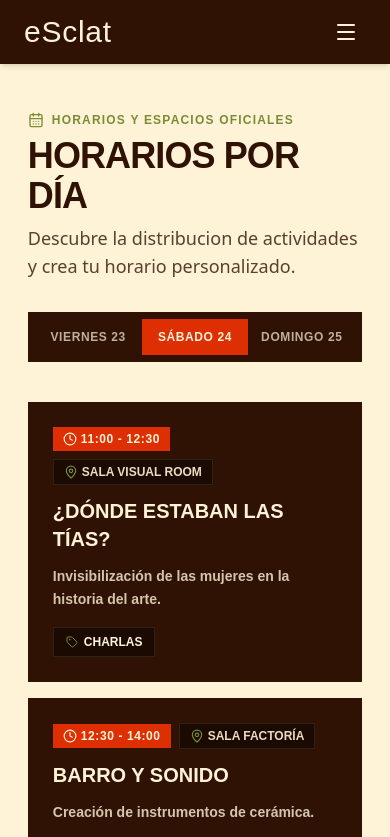
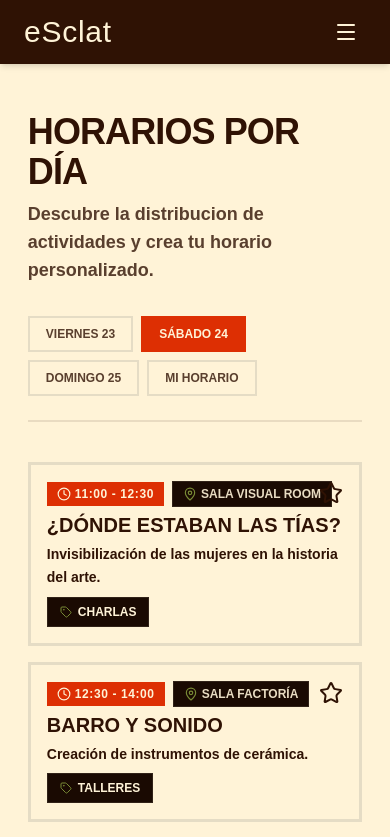
Before and after one commit to yosunealonso/esclatfest, a Vue app: page /programa/sabado in a window 390 px wide. Shown: the top 837 px of the page. Built offline with nearby package versions, Linux system fonts and the light colour scheme; a web font is replaced by a local one.

Commit message:
Actualizacion pagina artistas, actualizacion estilo programa y creacion horario personalizado.

```diff
--- a/package.json
+++ b/package.json
@@ -12,6 +12,7 @@
     "@tailwindcss/vite": "^4.1.18",
     "class-variance-authority": "^0.7.1",
     "clsx": "^2.1.1",
+    "html-to-image": "^1.11.13",
     "lucide-vue-next": "^0.563.0",
     "reka-ui": "^2.8.0",
     "tailwind-merge": "^3.4.0",
--- a/src/router/index.ts
+++ b/src/router/index.ts
@@ -1,6 +1,7 @@
 import { createRouter, createWebHistory, type RouteRecordRaw } from 'vue-router';
 import HomeView from '../views/HomeView.vue';
 import ArtistaDetalle from '../views/ArtistaDetalle.vue';
+import MiHorarioView from '../views/MiHorarioView.vue'
 
 const routes: Array<RouteRecordRaw> = [
   {
@@ -44,6 +45,11 @@ const routes: Array<RouteRecordRaw> = [
         name: 'ProgramaDomingo',
         component: () => import('../views/ProgramaDiaView.vue'),
         props: { dia: 'Domingo' }
+      },
+      {
+        path: 'mihorario',
+        name: 'MiHorario',
+        component: MiHorarioView
       }
     ]
   },
--- a/src/views/ArtistasView.vue
+++ b/src/views/ArtistasView.vue
@@ -36,18 +36,18 @@ const artistasFiltrados = computed(() => {
           Lineup
         </h1>
 
-        <p class="font-articulat-medium text-lg md:text-2xl text-[#2f1204]/90 max-w-3xl leading-relaxed">
+        <p class="font-articulat-medium text-[#2f1204]/80 text-lg">
           Explora los artistas presentes en esta edición del festival.
         </p>
       </div>
 
-      <div class="flex flex-wrap gap-2 border-b-2 border-[#2f1204]/10 pb-6">
+      <div class="flex flex-wrap gap-2 border-b-3 border-[#2f1204]/10 pb-6">
         <button
           v-for="dis in disciplinas"
           :key="dis"
           @click="disciplinaSeleccionada = dis"
           :class="[
-            'px-4 py-2 text-xs uppercase font-articulat-bold transition-all rounded-none border-[#aaa59b]/50 border-2',
+            'px-4 py-2 text-xs uppercase font-articulat-bold transition-all rounded-none border-[#aaa59b]/50 border-3',
             disciplinaSeleccionada === dis
               ? 'bg-[#dd2f03] text-[#fff3d7]'
               : 'bg-[#fff3d7] text-[#2f1204]/80 hover:bg-[#fff3d7]/50'
@@ -66,7 +66,7 @@ const artistasFiltrados = computed(() => {
           v-for="artista in artistasFiltrados"
           :key="artista.id"
           :to="`/artistas/${artista.id}`"
-          class="bg-[#fff3d7] border-[#aaa59b]/50 border-2 hover:bg-[#dd2f03] hover:border-0 text-[#2f1204] rounded-none overflow-hidden flex flex-col transition-all duration-300 group hover:scale-[1.02]"
+          class="bg-[#fff3d7] border-[#aaa59b]/50 border-3 hover:bg-[#dd2f03] hover:border-0 text-[#2f1204] rounded-none overflow-hidden flex flex-col transition-all duration-300 group hover:scale-[1.02]"
         >
 
           <div class="aspect-video w-full bg-[#1a0a02] relative overflow-hidden">
--- a/src/views/HomeView.vue
+++ b/src/views/HomeView.vue
@@ -148,11 +148,11 @@ onUnmounted(() => {
           Escucha la playlist oficial de Esclat 2026
         </h2>
 
-        <div class="w-full rounded-[3rem] overflow-hidden bg-[#2f1204] p-2 md:p-4">
+        <div class="w-full rounded-[3rem] overflow-hidden bg-[#dd2f03] p-2 md:p-4">
 
           <iframe
             style="border-radius: 2.5rem"
-            src="https://open.spotify.com/embed/playlist/37i9dQZF1DXcBWIGoYBM5M?utm_source=generator"
+            src="https://open.spotify.com/embed/playlist/6Dadud4pF7SaHwwfAmgZdi"
             width="100%"
             height="500"
             frameBorder="0"
--- /dev/null
+++ b/src/views/MiHorarioView.vue
@@ -0,0 +1,179 @@
+<script setup lang="ts">
+import { computed, ref } from 'vue';
+import { AGENDA } from '../data/mockData';
+import * as htmlToImage from 'html-to-image';
+
+const horarioRef = ref<HTMLElement | null>(null);
+
+const favoritos = ref<string[]>(
+  JSON.parse(localStorage.getItem('favoritos') || '[]')
+);
+
+const eventosFavoritos = computed(() =>
+  AGENDA.filter(e => favoritos.value.includes(e.id))
+);
+
+const viernes = computed(() =>
+  eventosFavoritos.value.filter(e => e.dia === 'Viernes')
+);
+
+const sabado = computed(() =>
+  eventosFavoritos.value.filter(e => e.dia === 'Sábado')
+);
+
+const domingo = computed(() =>
+  eventosFavoritos.value.filter(e => e.dia === 'Domingo')
+);
+
+const descargarHorario = async () => {
+  if (!horarioRef.value) return;
+
+  const dataUrl = await htmlToImage.toJpeg(horarioRef.value, {
+    quality: 0.95,
+    pixelRatio: 2
+  });
+
+  const link = document.createElement('a');
+  link.download = 'mi-horario-esclat.jpg';
+  link.href = dataUrl;
+  link.click();
+};
+</script>
+
+<template>
+  <div class="space-y-6">
+
+    <div class="flex justify-between items-center">
+      <h1 class="text-4xl font-articulat-bold uppercase text-[#2f1204]">
+        Mi horario
+      </h1>
+
+      <button
+        @click="descargarHorario"
+        class="bg-[#dd2f03] text-[#fff3d7] px-5 py-3 uppercase font-articulat-bold hover:scale-105 transition-transform"
+      >
+        Descargar JPG
+      </button>
+    </div>
+
+    <div
+      ref="horarioRef"
+      class="bg-[#fff3d7] p-8 md:p-12 border-4 border-[#2f1204]/20 space-y-10"
+    >
+        <div
+        class="relative border-b-4 border-[#2f1204]/20 pb-10 min-h-65 flex flex-col justify-center items-center overflow-visible"
+        >
+        <img
+            src="/estrelaa.png"
+            alt=""
+            class="absolute -top-2 -left-10 w-40 md:w-56 object-contain pointer-events-none select-none"
+        />
+        <img
+            src="/estrella.png"
+            alt=""
+            class="absolute top-10 -right-8 w-44 md:w-60 object-contain pointer-events-none select-none"
+        />
+        <h1
+            class="relative z-10 font-variex text-[#dd2f03] text-6xl md:text-8xl leading-none"
+        >
+            eSclat
+        </h1>
+        <p
+            class="relative z-10 font-articulat-bold uppercase text-[#2f1204] text-xl md:text-3xl mt-5 text-center"
+        >
+            Mi horario personal
+        </p>
+        </div>
+
+      <div v-if="viernes.length">
+        <h2 class="font-articulat-bold uppercase text-3xl text-[#dd2f03] mb-4">
+          Viernes 23
+        </h2>
+
+        <div class="space-y-3">
+          <div
+            v-for="evento in viernes"
+            :key="evento.id"
+            class="border-2 border-[#2f1204]/20 p-4"
+          >
+            <h3 class="font-articulat-bold uppercase text-xl">
+              {{ evento.titulo }}
+            </h3>
+
+            <p>
+              {{ evento.hora }} · {{ evento.espacio }}
+            </p>
+          </div>
+        </div>
+      </div>
+
+      <div v-if="sabado.length">
+        <h2 class="font-articulat-bold uppercase text-3xl text-[#dd2f03] mb-4">
+          Sábado 24
+        </h2>
+
+        <div class="space-y-3">
+          <div
+            v-for="evento in sabado"
+            :key="evento.id"
+            class="border-2 border-[#2f1204]/20 p-4"
+          >
+            <h3 class="font-articulat-bold uppercase text-xl">
+              {{ evento.titulo }}
+            </h3>
+
+            <p>
+              {{ evento.hora }} · {{ evento.espacio }}
+            </p>
+          </div>
+        </div>
+      </div>
+
+      <div v-if="domingo.length">
+        <h2 class="font-articulat-bold uppercase text-3xl text-[#dd2f03] mb-4">
+          Domingo 25
+        </h2>
+
+        <div class="space-y-3">
+          <div
+            v-for="evento in domingo"
+            :key="evento.id"
+            class="border-2 border-[#2f1204]/20 p-4"
+          >
+            <h3 class="font-articulat-bold uppercase text-xl">
+              {{ evento.titulo }}
+            </h3>
+
+            <p>
+              {{ evento.hora }} · {{ evento.espacio }}
+            </p>
+          </div>
+        </div>
+      </div>
+
+      <div
+        v-if="eventosFavoritos.length === 0"
+        class="text-center py-10"
+      >
+        <p class="text-xl text-[#2f1204]/60 uppercase font-articulat-bold">
+          No has añadido actividades a tu horario
+        </p>
+      </div>
+
+      <div class="border-t-4 border-[#2f1204]/20 pt-6 text-center">
+        <p class="uppercase font-articulat-bold text-[#2f1204]">
+          Festival ESCLAT 2026 · Valencia
+        </p>
+      </div>
+
+    </div>
+
+  </div>
+</template>
+
+<style scoped>
+.font-articulat-bold {
+  font-family: "articulat-cf", sans-serif;
+  font-weight: 800;
+}
+</style>
--- a/src/views/ProgramaDiaView.vue
+++ b/src/views/ProgramaDiaView.vue
@@ -1,7 +1,28 @@
 <script setup lang="ts">
-import { computed } from 'vue';
+import { computed, ref } from 'vue';
 import { AGENDA } from '../data/mockData';
-import { Clock, MapPin, Tag } from 'lucide-vue-next';
+import { Clock, MapPin, Tag, Star } from 'lucide-vue-next';
+
+const favoritos = ref<string[]>(
+  JSON.parse(localStorage.getItem('favoritos') || '[]')
+);
+
+const toggleFavorito = (id: string) => {
+  if (favoritos.value.includes(id)) {
+    favoritos.value = favoritos.value.filter(f => f !== id);
+  } else {
+    favoritos.value.push(id);
+  }
+
+  localStorage.setItem(
+    'favoritos',
+    JSON.stringify(favoritos.value)
+  );
+};
+
+const esFavorito = (id: string) => {
+  return favoritos.value.includes(id);
+};
 
 const props = defineProps<{
   dia: 'Viernes' | 'Sábado' | 'Domingo';
@@ -20,33 +41,56 @@ const eventosDelDia = computed(() => {
         <div
           v-for="evento in eventosDelDia"
           :key="evento.id"
-        class="bg-[#2f1204] border border-[#2f1204] p-6 rounded-none flex flex-col md:flex-row justify-between items-start md:items-center gap-4 transition-all text-[#fff3d7] group"
+          class="relative bg-[#fff3d7] border-[#aaa59b]/30 border-3 hover:bg-[#dd2f03] hover:border-0 text-[#2f1204] rounded-none overflow-hidden flex flex-col transition-all duration-300 group hover:shadow-lg p-4 md:p-4"
         >
-        <div class="space-y-3 grow">
+          <button
+            @click="toggleFavorito(evento.id)"
+            class="absolute top-4 right-4 z-30 cursor-pointer"
+          >
+            <Star
+              :class="[
+                'w-6 h-6 transition-all',
+                esFavorito(evento.id)
+                  ? 'fill-yellow-400 text-yellow-400'
+                  : 'text-[#2f1204] group-hover:text-[#fff3d7]'
+              ]"
+            />
+          </button>
+          <div class="space-y-1 grow">
             <div class="flex flex-wrap gap-2 items-center text-xs">
 
-            <span class="flex items-center gap-1 text-[#fff3d7] bg-[#dd2f03] px-2.5 py-1 rounded-none font-articulat-bold uppercase tracking-wider">
+              <span
+                class="flex items-center gap-1 text-[#fff3d7] group-hover:text-[#2f1204] bg-[#dd2f03] group-hover:bg-[#fff3d7] px-2.5 py-1 rounded-none font-articulat-bold uppercase tracking-wider"
+              >
                 <Clock class="h-3.5 w-3.5" />
                 {{ evento.hora }}
               </span>
 
-            <span class="flex items-center gap-1 text-[#fff3d7]/90 bg-[#1a0a02] px-2.5 py-1 rounded-none border border-[#fff3d7]/10 uppercase font-articulat-bold">
+              <span
+                class="flex items-center gap-1 text-[#fff3d7]/90 bg-[#1a0a02] px-2.5 py-1 rounded-none border border-[#fff3d7]/10 uppercase font-articulat-bold"
+              >
                 <MapPin class="h-3.5 w-3.5 text-[#7a8c36]" />
                 {{ evento.espacio }}
               </span>
             </div>
 
-          <h3 class="text-xl font-articulat-bold uppercase text-[#fff3d7] group-hover:text-[#dd2f03] transition-colors">
+            <h3
+              class="text-xl font-articulat-bold uppercase text-[#2f1204] group-hover:text-[#fff3d7] transition-colors"
+            >
               {{ evento.titulo }}
             </h3>
 
-          <p class="text-sm text-[#fff3d7]/80 max-w-3xl leading-relaxed">
+            <p
+              class="text-sm text-[#2f1204] group-hover:text-[#fff3d7] max-w-3xl leading-relaxed pb-2"
+            >
               {{ evento.descripcion }}
             </p>
           </div>
 
           <div class="shrink-0">
-          <span class="inline-flex items-center gap-1.5 px-3 py-1.5 rounded-none text-xs font-articulat-bold uppercase bg-[#1a0a02] border border-[#fff3d7]/10 text-[#fff3d7]">
+            <span
+              class="inline-flex items-center gap-1.5 px-3 py-1.5 rounded-none text-xs font-articulat-bold uppercase bg-[#1a0a02] border border-[#fff3d7]/10 text-[#fff3d7]"
+            >
               <Tag class="h-3 w-3 text-[#7a8c36]" />
               {{ evento.categoria }}
             </span>
@@ -55,8 +99,13 @@ const eventosDelDia = computed(() => {
         </div>
       </div>
 
-    <div v-else class="text-center py-12 bg-transparent rounded-none border-2 border-[#2f1204]/20 border-dashed">
-      <p class="text-[#2f1204]/60 text-sm font-articulat-bold uppercase tracking-wider">
+      <div
+        v-else
+        class="text-center py-12 bg-transparent rounded-none border-2 border-[#2f1204]/20 border-dashed"
+      >
+        <p
+          class="text-[#2f1204]/60 text-sm font-articulat-bold uppercase tracking-wider"
+        >
           No hay actividades programadas para este día todavía.
         </p>
       </div>
--- a/src/views/ProgramaLayout.vue
+++ b/src/views/ProgramaLayout.vue
@@ -1,10 +1,9 @@
 <script setup lang="ts">
 import { RouterLink, RouterView } from 'vue-router';
-import { CalendarDays } from 'lucide-vue-next';
 </script>
 
 <template>
- <div class="w-full min-h-screen bg-[#fff3d7] text-[#2f1204] py-12 ">
+ <div class="w-full min-h-screen bg-[#fff3d7] text-[#2f1204] py-12">
   <div class="container mx-auto px-5 max-w-[96%]">
 
     <div class="grid grid-cols-1 lg:grid-cols-5 gap-12 lg:gap-8 items-start">
@@ -12,47 +11,55 @@ import { CalendarDays } from 'lucide-vue-next';
       <div class="lg:col-span-3 space-y-8">
 
         <div class="space-y-2 text-left">
-          <div class="flex items-center justify-start gap-2 text-[#7a8c36] font-articulat-bold text-xs uppercase tracking-widest">
-            <CalendarDays class="h-4 w-4" />
-            <span>Horarios y Espacios oficiales</span>
-          </div>
           <h1 class="text-4xl md:text-5xl font-articulat-bold uppercase tracking-tight text-[#2f1204]">
             Horarios por día
           </h1>
-          <p class="text-[#2f1204]/80 text-lg">
+
+          <p class="font-articulat-medium text-[#2f1204]/80 text-lg">
             Descubre la distribucion de actividades y crea tu horario personalizado.
           </p>
         </div>
 
-        <nav class="flex justify-start bg-[#2f1204] p-1.5 rounded-none border border-[#2f1204] max-w-md w-full">
+        <nav class="flex flex-wrap gap-2 border-b-2 border-[#2f1204]/10 pb-6">
+
           <RouterLink
             to="/programa/viernes"
-            class="flex-1 text-center py-2.5 rounded-none text-xs uppercase font-articulat-bold tracking-wider transition-all text-[#fff3d7]/70 hover:text-[#fff3d7]"
-            active-class="bg-[#dd2f03] !text-[#fff3d7] font-articulat-bold"
+            class="px-4 py-2 text-xs uppercase font-articulat-bold transition-all rounded-none border-[#aaa59b]/30 border-2 bg-[#fff3d7] text-[#2f1204]/80 hover:bg-[#fff3d7]/50"
+            active-class="!bg-[#dd2f03] !text-[#fff3d7] !border-[#dd2f03]"
           >
             Viernes 23
           </RouterLink>
 
           <RouterLink
             to="/programa/sabado"
-            class="flex-1 text-center py-2.5 rounded-none text-xs uppercase font-articulat-bold tracking-wider transition-all text-[#fff3d7]/70 hover:text-[#fff3d7]"
-            active-class="bg-[#dd2f03] !text-[#fff3d7] font-articulat-bold"
+            class="px-4 py-2 text-xs uppercase font-articulat-bold transition-all rounded-none border-[#aaa59b]/30 border-2 bg-[#fff3d7] text-[#2f1204]/80 hover:bg-[#fff3d7]/50"
+            active-class="!bg-[#dd2f03] !text-[#fff3d7] !border-[#dd2f03]"
           >
             Sábado 24
           </RouterLink>
 
           <RouterLink
             to="/programa/domingo"
-            class="flex-1 text-center py-2.5 rounded-none text-xs uppercase font-articulat-bold tracking-wider transition-all text-[#fff3d7]/70 hover:text-[#fff3d7]"
-            active-class="bg-[#dd2f03] !text-[#fff3d7] font-articulat-bold"
+            class="px-4 py-2 text-xs uppercase font-articulat-bold transition-all rounded-none border-[#aaa59b]/30 border-2 bg-[#fff3d7] text-[#2f1204]/80 hover:bg-[#fff3d7]/50"
+            active-class="!bg-[#dd2f03] !text-[#fff3d7] !border-[#dd2f03]"
           >
             Domingo 25
           </RouterLink>
+
+          <RouterLink
+            to="/programa/mihorario"
+            class="px-4 py-2 text-xs uppercase font-articulat-bold transition-all rounded-none border-[#aaa59b]/30 border-2 bg-[#fff3d7] text-[#2f1204]/80 hover:bg-[#fff3d7]/50"
+            active-class="!bg-[#dd2f03] !text-[#fff3d7] !border-[#dd2f03]"
+          >
+            Mi horario
+          </RouterLink>
+
         </nav>
 
         <div class="pt-2">
           <RouterView />
         </div>
+
       </div>
 
       <div class="lg:block lg:col-span-2 sticky top-12 flex justify-center overflow-visible">
@@ -64,6 +71,7 @@ import { CalendarDays } from 'lucide-vue-next';
       </div>
 
     </div>
+
   </div>
  </div>
 </template>
@@ -73,6 +81,7 @@ import { CalendarDays } from 'lucide-vue-next';
   font-family: "articulat-cf", sans-serif;
   font-weight: 800;
 }
+
 .font-articulat-medium {
   font-family: "articulat-cf", sans-serif;
   font-weight: 600;
```
Also changed, not shown: 1 other file (tests, documents, lock files or other folders). Lines whose indentation alone changed are shown as unchanged.
